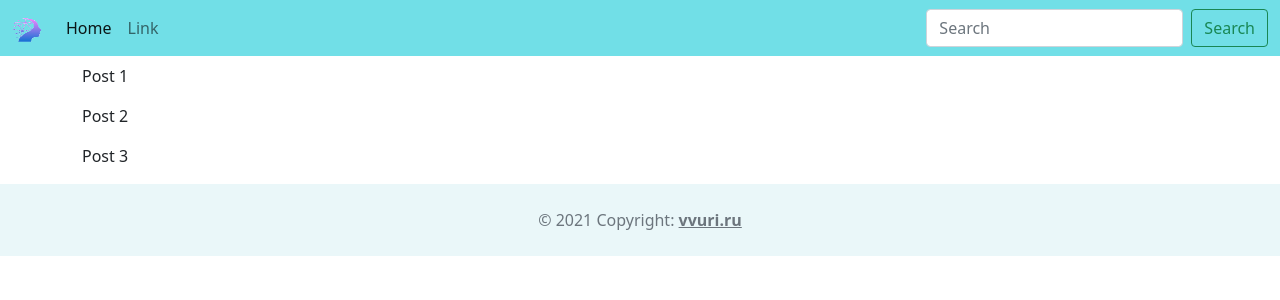
After one commit to vvuri/flask_pipeline, a Flask app: template app/pywiki/posts/templates/posts.html in a window 1280 px wide. The commit adds this page. Shown: the top 300 px of the page. Run offline with Flask 2, Linux system fonts and the light colour scheme; the template is opened without the code that fills it, so the values that code supplies are empty.

Commit message:
Add blueprint analog

```diff
--- a/app/pywiki/app.py
+++ b/app/pywiki/app.py
@@ -1,6 +1,9 @@
 from fastapi import FastAPI
 from fastapi.templating import Jinja2Templates
+from posts import post
 
 app = FastAPI(title="Python WiKi blog")
 
 templates = Jinja2Templates(directory="templates")
+
+app.include_router(post.router)
--- /dev/null
+++ b/app/pywiki/posts/templates/posts.html
@@ -0,0 +1,17 @@
+{% extends 'base.html' %}
+
+{% block title %}
+PyWiki posts
+{% endblock %}
+
+{% block content %}
+<div>
+    <p>Post 1</p>
+</div>
+<div>
+    <p>Post 2</p>
+</div>
+<div>
+    <p>Post 3</p>
+</div>
+{% endblock %}
--- a/app/pywiki/templates/base.html
+++ b/app/pywiki/templates/base.html
@@ -15,11 +15,9 @@
 <!-- Menu -->
 <nav class="navbar navbar-expand-lg navbar-light" style="background-color: #71DFE7">
     <div class="container-fluid">
-        <a class="navbar-brand" href="#">Navbar</a>
-        <button class="navbar-toggler" type="button" data-bs-toggle="collapse" data-bs-target="#navbarSupportedContent"
-                aria-controls="navbarSupportedContent" aria-expanded="false" aria-label="Toggle navigation">
-            <span class="navbar-toggler-icon"></span>
-        </button>
+        <a class="navbar-brand" href="#">
+            <img src="/static/logo.png" alt="" width="30" height="24">
+        </a>
         <div class="collapse navbar-collapse" id="navbarSupportedContent">
             <ul class="navbar-nav me-auto mb-2 mb-lg-0">
                 <li class="nav-item">
```
Also changed, not shown: app/pywiki/posts/post.py (added, +11 -0 lines), app/pywiki/todo.md (+1 -1 lines), app/pywiki/static/logo.png (added), app/pywiki/static/logo2.png (added), 1 other file.
